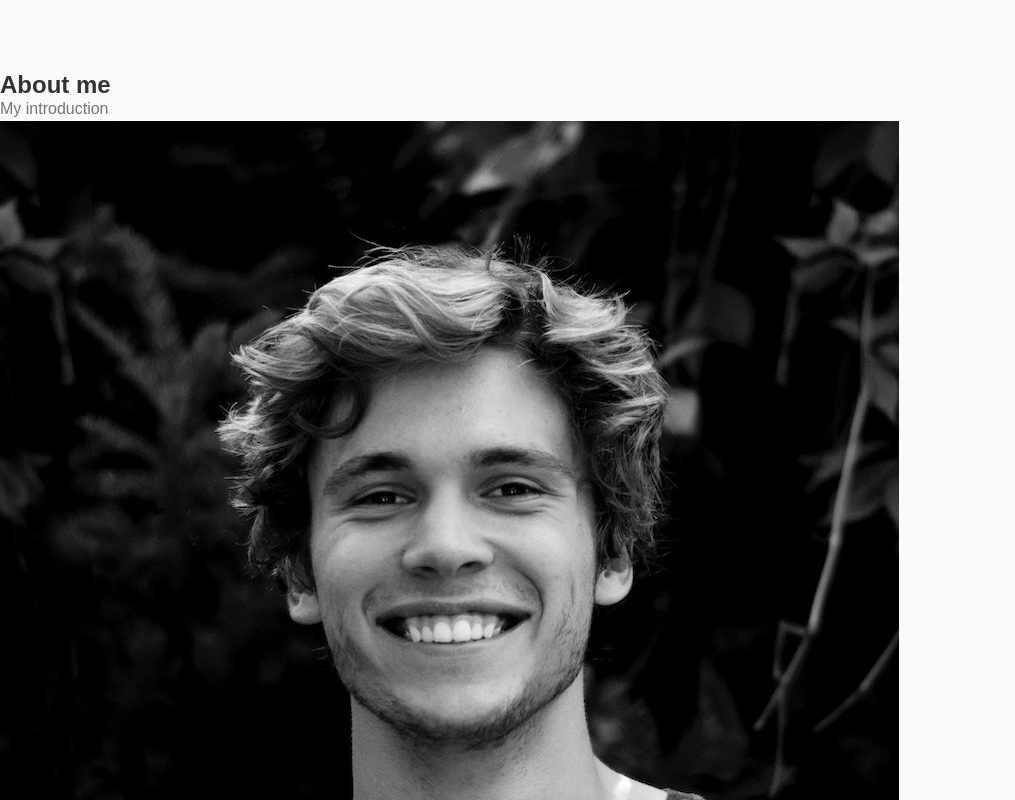
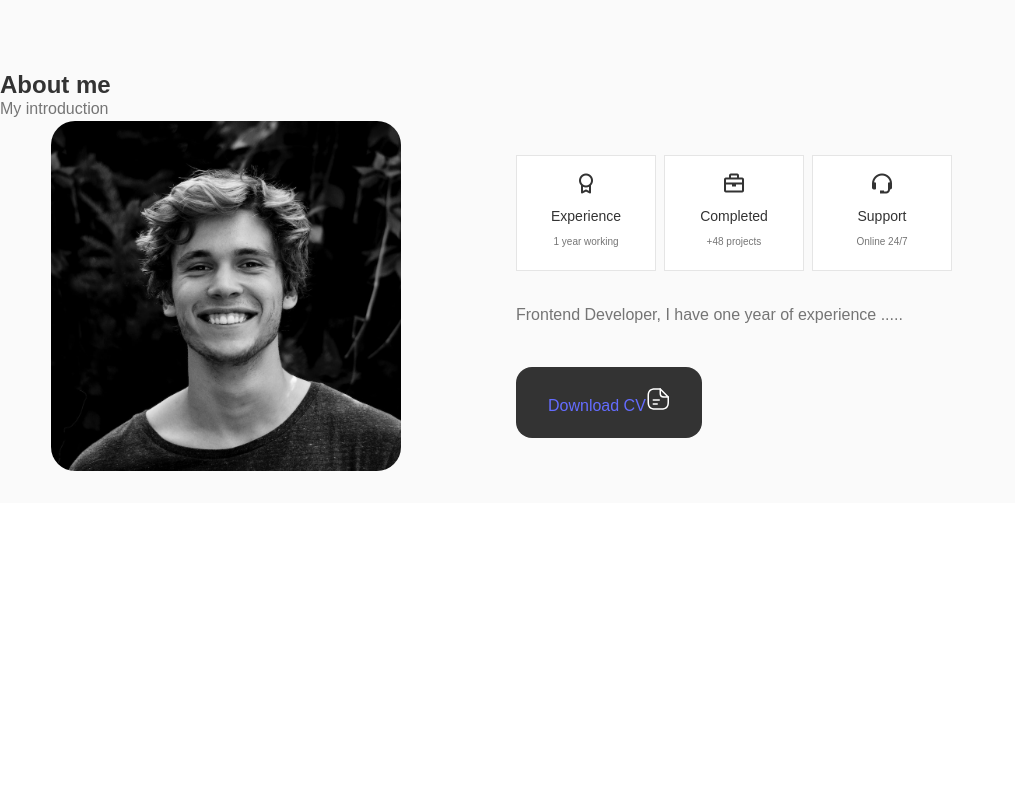
Before and after one commit to martinmorondo/portfolio-con-react, a React (Vite) app: page / in a window 1280 px wide. Shown: the part 700-1500 px from the top of the page, without its empty margins (0-1015 px from the left). After the commit the page ends 1203 px from the top, so only its background shows below. Built offline with nearby package versions, Linux system fonts and the light colour scheme.

Commit message:
I added styles to the About.jsx component

```diff
--- a/src/components/about/Info.jsx
+++ b/src/components/about/Info.jsx
@@ -2,7 +2,27 @@ import React from 'react'
 
 const Info = () => {
   return (
-    <div></div>
+    <div className='about-info grid'>
+        <div className='about-box'>
+        <i class='bx bx-award about-icon'></i>
+            <h3 className='about-title'>Experience</h3>
+            <span className='about-subtitle'>1 year working</span>
+        </div>
+
+        <div className='about-box'>
+        <i class='bx bx-briefcase about-icon'></i>
+            <h3 className='about-title'>Completed</h3>
+            <span className='about-subtitle'>+48 projects</span>
+        </div>
+
+        <div className='about-box'>
+        <i class='bx bx-support about-icon'></i>
+            <h3 className='about-title'>Support</h3>
+            <span className='about-subtitle'>Online 24/7</span>
+        </div>
+
+
+    </div>
   )
 }
 
--- a/src/components/about/about.css
+++ b/src/components/about/about.css
@@ -0,0 +1,77 @@
+.about-container {
+    grid-template-columns: repeat(2, 1fr);
+    align-items: center;
+    column-gap: 4rem;
+}
+
+.about-img {
+    width: 350px;
+    border-radius: 1.5rem;
+    justify-self: center;
+}
+
+.about-info {
+    grid-template-columns: repeat(3, 140px);
+    gap: 0.5rem;
+    margin-bottom: var(--mb-2);
+}
+
+.about-box {
+    background-color: var(--container-color);
+    border: 1px solid rgba(0, 0, 0, 0.1);
+    text-align: center;
+    padding: 1rem 1.25rem;
+}
+
+.about-icon {
+    font-size: 1.5rem;
+    color: var(--title-color);
+    margin-bottom: var(--mb-0-5);
+}
+
+.about-title {
+    font-size: var(--small-font-size);
+    font-weight: var(--font-medium);
+}
+
+.about-subtitle {
+    font-size: var(--tiny-font-size);
+}
+
+.about-description {
+    padding: 0 4rem 0 0;
+    margin-bottom: var(--mb-2-5);
+}
+
+/* BREAKPOINTS  */
+/* For large devices  */
+@media screen and (max-width: 992px) {
+    .container {
+      margin-left: var(--mb-1-5);
+      margin-right: var(--mb-1-5);
+    }
+
+    .button {
+      padding: 1rem 1.75rem;
+    }
+
+    .button-icon {
+      width: 22px;
+      height: 22px;
+    }
+  }
+
+  /* For medium devices  */
+  @media screen and (max-width:768px) {
+
+  }
+
+    /* For medium devices  */
+    @media screen and (max-width: 576px) {
+
+    }
+
+  /* For small devices  */
+  @media screen and (max-width: 350px) {
+
+  }
```
